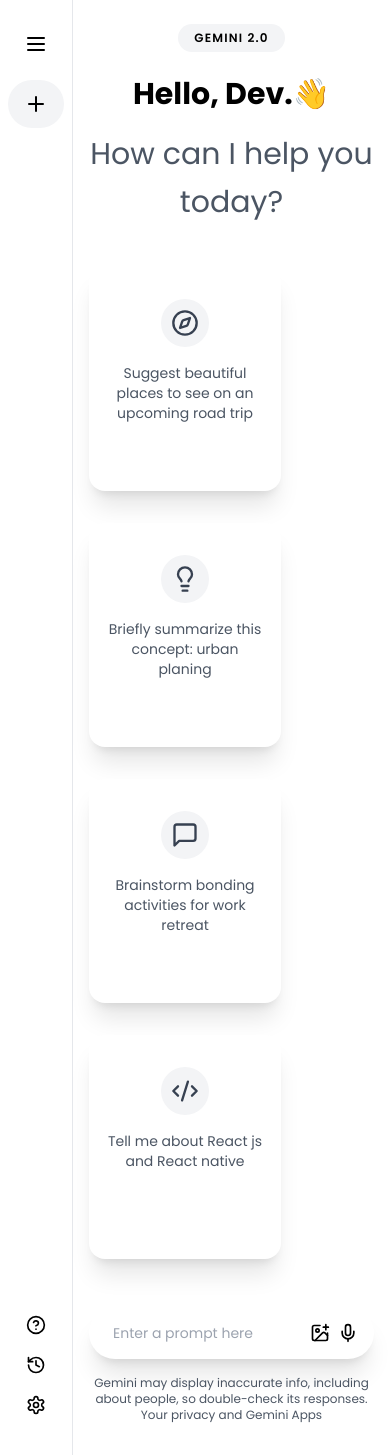
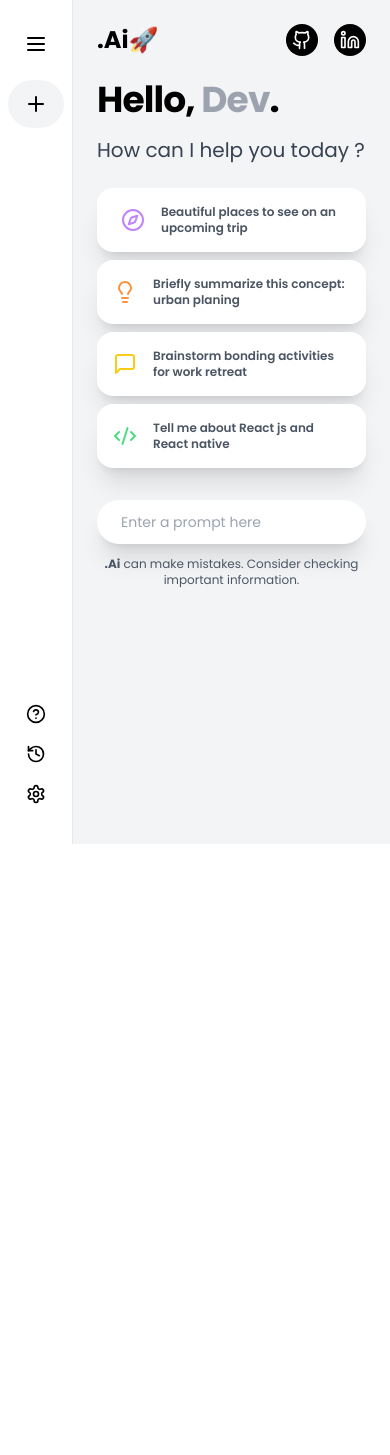
Before and after one commit to mohitmaithanii/.Ai, a React (Vite) app: page / in a window 390 px wide. After the commit the page ends 844 px from the top, so only its background shows below. Built offline with nearby package versions, Linux system fonts and the light colour scheme.

Commit message:
add some responsiveness on main.jsx component

```diff
--- a/src/components/Main/Main.jsx
+++ b/src/components/Main/Main.jsx
@@ -9,7 +9,8 @@
 	ImagePlus,
 	Mic,
 	User,
-	Sparkles,
+	Github,
+	Linkedin,
 } from "lucide-react";
 
 const Main = () => {
@@ -24,67 +25,91 @@
 	} = useContext(Context);
 
 	return (
-		<div className="flex flex-col max-w-sm px-4 py-6 mx-auto sm:max-w-7xl sm:px-6">
+		<div className=" w-full h-screen bg-gray-100">
+			<div className="mx-auto max-w-7xl lg:px-8">
+				<div className="flex flex-col justify-center px-6 py-6 lg:px-6">
+					{/* nav */}
+					<div className="inline-flex items-center justify-between">
+						<span className=" text-2xl font-bold">.Ai🚀</span>
+						<div className="flex items-center justify-center gap-4">
+							<a href="https://github.com/mohitmaithanii/">
+								<span className="flex items-center justify-center w-8 h-8 bg-black rounded-full hover:bg-gray-200 hover:duration-500 text-white hover:text-black">
+									<Github className="w-5 h-5" />
+								</span>
+							</a>
+							<a href="https://www.linkedin.com/in/mohitmaithanii/">
+								<span className="flex items-center justify-center w-8 h-8 bg-black rounded-full hover:bg-gray-200 hover:duration-500 text-white hover:text-black">
+									<Linkedin className="w-5 h-5" />
+								</span>
+							</a>
+						</div>
+					</div>
 					{!showResult ? (
-				<>
-					<div className="max-w-xl mx-auto text-center">
-						<div className="mx-auto inline-flex rounded-full bg-gray-100 px-4 py-1.5">
-							<p className="text-xs font-semibold tracking-widest text-black uppercase">
-								Gemini 2.0
+						<div className="">
+							{/* title */}
+							<h1 className="mt-6 max-w-4xl text-4xl sm:text-7xl font-bold tracking-tight text-black lg:text-8xl">
+								Hello, <span className="text-gray-400">Dev</span>.
+							</h1>
+							<p className="mt-4 max-w-3xl text-xl text-gray-700 sm:text-4xl lg:text-5xl">
+								How can I help you today ?
+							</p>
+
+							{/* Cards */}
+							<div className="xl:mt-28 mt-6 flex items-center justify-center lg:justify-start mb-4 ">
+								<div className="grid grid-cols-1 text-center gap-y-2 sm:gap-y-2 sm:grid-cols-2 sm:gap-12 lg:grid-cols-4  ">
+									<div className="lg:w-48 lg:h-48 px-6 py-8 duration-500 bg-white shadow-xl rounded-2xl hover:scale-105 cursor-pointer  h-14 sm:h-28  flex">
+										<div className="flex justify-between gap-4 items-center text-start lg:flex-col lg:text-center ">
+											<span>
+												<Compass className="text-purple-400 sm:h-10 sm:w-10 " />
+											</span>
+											<p className="mt-4 mb-4 sm:text-sm text-gray-600 text-xs font-semibold">
+												Beautiful places to see on an upcoming trip
 											</p>
 										</div>
-						<h2 className="mt-6 text-3xl font-bold leading-tight text-black sm:text-4xl lg:text-5xl">
-							Hello, Dev.👋
-						</h2>
-						<p className="mt-4 text-3xl leading-relaxed text-gray-600">
-							How can I help you today?
-						</p>
 									</div>
-					<div className="grid grid-cols-1 my-10 text-center gap-y-8 sm:grid-cols-2 sm:gap-12 lg:grid-cols-4 ">
-						<div className="w-48 h-56 px-4 py-8 duration-500 bg-white shadow-xl rounded-2xl hover:scale-105 ">
-							<span className="flex items-center justify-center w-12 h-12 mx-auto bg-gray-100 rounded-full">
-								<Compass className="text-gray-700 h-7 w-7" />
+									<div className="lg:w-48 lg:h-48 px-4 py-8 duration-500 bg-white shadow-xl rounded-2xl hover:scale-105 cursor-pointer  h-14  flex sm:h-28  ">
+										<div className="flex justify-between gap-4 items-center text-start lg:flex-col lg:text-center ">
+											<span>
+												<Lightbulb className="text-orange-400 sm:h-10 sm:w-10 " />
 											</span>
-							<p className="mt-4 mb-4 text-sm text-gray-600 ">
-								Suggest beautiful places to see on an upcoming road trip
-							</p>
-						</div>
-						<div className="w-48 h-56 px-4 py-8 duration-500 bg-white shadow-xl rounded-2xl hover:scale-105 ">
-							<span className="flex items-center justify-center w-12 h-12 mx-auto bg-gray-100 rounded-full">
-								<Lightbulb className="text-gray-700 h-7 w-7" />
-							</span>
-							<p className="mt-4 mb-4 text-sm text-gray-600 ">
+											<p className="mt-4 mb-4 sm:text-sm font-semibold text-gray-600 text-xs">
 												Briefly summarize this concept: urban planing
 											</p>
 										</div>
-						<div className="w-48 h-56 px-4 py-8 duration-500 bg-white shadow-xl rounded-2xl hover:scale-105">
-							<span className="flex items-center justify-center w-12 h-12 mx-auto bg-gray-100 rounded-full">
-								<MessageSquare className="text-gray-700 h-7 w-7" />
+									</div>
+									<div className="lg:w-48 lg:h-48 px-4 py-8 duration-500 bg-white shadow-xl rounded-2xl hover:scale-105 cursor-pointer  h-14  flex sm:h-28">
+										<div className="flex justify-between gap-4 items-center text-start lg:flex-col lg:text-center ">
+											<span>
+												<MessageSquare className="text-yellow-400 sm:h-10 sm:w-10 " />
 											</span>
-							<p className="mt-4 mb-4 text-sm text-gray-600 ">
+											<p className="mt-4 mb-4 sm:text-sm text-gray-600 text-xs font-semibold">
 												Brainstorm bonding activities for work retreat
 											</p>
 										</div>
-						<div className="w-48 h-56 px-4 py-8 duration-500 bg-white shadow-xl rounded-2xl hover:scale-105">
-							<span className="flex items-center justify-center w-12 h-12 mx-auto bg-gray-100 rounded-full">
-								<CodeXml className="text-gray-700 h-7 w-7" />
+									</div>
+									<div className="lg:w-48 lg:h-48 px-4 py-8 duration-500 bg-white shadow-xl rounded-2xl hover:scale-105 cursor-pointer  h-14  flex  sm:h-28 ">
+										<div className="flex justify-between gap-4 items-center text-start lg:flex-col lg:text-center ">
+											<span>
+												<CodeXml className="text-green-400 sm:h-10 sm:w-10 " />
 											</span>
-							<p className="mt-4 mb-4 text-sm text-gray-600 ">
+											<p className="mt-4 mb-4 sm:text-sm text-gray-600 text-xs font-semibold">
 												Tell me about React js and React native
 											</p>
 										</div>
 									</div>
-				</>
+								</div>
+							</div>
+						</div>
 					) : (
-				<div className="">
-					<div className="flex items-center gap-4 mb-4">
-						<span className="flex items-center justify-center w-10 h-10 bg-gray-100 rounded-full">
-							<User />
+						<div className="flex items-start flex-col">
+							<div className="flex items-center gap-4 mt-4 mb-4">
+								<span className="flex items-center justify-center w-8 h-8 bg-white rounded-full text-black ">
+									<User className="w-5 h-5" />
 								</span>
 								<p className="py-2 text-sm font-semibold ">{recentPrompt}</p>
 							</div>
-					<div className="w-full mx-auto overflow-y-scroll bg-white shadow-2xl h-96 rounded-xl">
-						<div className="flex items-center p-3">
+							<div className="w-full mx-auto overflow-y-scroll bg-white shadow-2xl h-[350px] rounded-xl no-scrollbar px-2 sm:h-[350px] lg:h-[330px] xl:h-[430px] py-4 ">
+								<div className="flex items-center px-3">
 									<div className="px-1">
 										<span className="inline-block w-3 h-3 bg-red-500 rounded-full cursor-pointer sm:h-4 sm:w-4"></span>
 									</div>
@@ -95,17 +120,31 @@
 										<span className="inline-block w-3 h-3 bg-green-500 rounded-full cursor-pointer sm:h-4 sm:w-4"></span>
 									</div>
 								</div>
+								{loading ? (
+									<div className=" px-4 w-3/4 animate-pulse flex space-x-4">
+										<div className="flex-1 space-y-3 py-1">
+											<div className="h-3 bg-gray-300 rounded"></div>
+											<div className="space-y-3">
+												<div className="grid grid-cols-3 gap-4">
+													<div className="h-3 bg-gray-300 rounded col-span-2"></div>
+													<div className="h-3 bg-gray-300 rounded col-span-3"></div>
+													<div className="h-3 bg-gray-300 rounded col-span-4"></div>
+												</div>
+											</div>
+										</div>
+									</div>
+								) : (
 									<p
-							className="px-4 text-sm leading-8"
+										className="px-4 leading-6 sm:leading-8 text-xs sm:text-sm"
 										dangerouslySetInnerHTML={{ __html: resultData }}
 									></p>
+								)}
 							</div>
 						</div>
 					)}
-
 					{/* Input */}
-			<div className="w-full py-2 mx-auto xl:mt-24">
-				<div className="flex items-center justify-center gap-4 px-4 py-4 bg-white rounded-full shadow-xl md:flex-row md:justify-between">
+					<div className="w-full  mx-auto mt-4 ">
+						<div className="flex items-center justify-center gap-4 px-4 py-3 lg:py-4 bg-white rounded-full shadow-xl md:flex-row md:justify-between">
 							<input
 								onChange={(e) => setInput(e.target.value)}
 								value={input}
@@ -113,18 +152,27 @@
 								placeholder="Enter a prompt here"
 								className="w-full px-2 text-sm text-gray-800 bg-transparent outline-none sm:py-2 sm:text-base"
 							/>
-					<div className="flex gap-2 sm:gap-4">
-						<ImagePlus className="w-5 h-5" />
-						<Mic className="w-5 h-5" />
+							<div className="flex gap-2 sm:gap-4 justify-center items-center">
+								<span className="hidden sm:flex  gap-2 sm:gap-4 justify-center items-center">
+									<ImagePlus className="w-5 h-5 sm:w-6 sm:h-6" />
+									<Mic className="w-5 h-5 sm:w-6 sm:h-6" />
+								</span>
 								{input ? (
-							<SendHorizontal className="w-5 h-5" onClick={() => onSent()} />
+									<span className="flex items-center justify-center w-7 sm:w-9 sm:h-9 h-7 bg-black rounded-full  text-white ">
+										<SendHorizontal
+											className="sm:w-5 sm:h-5 w-4 h-4"
+											onClick={() => onSent()}
+										/>
+									</span>
 								) : null}
 							</div>
 						</div>
-				<p className="mt-4 text-xs text-center text-gray-600">
-					Gemini may display inaccurate info, including about people, so
-					double-check its responses. Your privacy and Gemini Apps
+						<p className="mt-3 text-xs text-center text-gray-600">
+							<span className="font-bold">.Ai</span> can make mistakes. Consider
+							checking important information.
 						</p>
+					</div>
+				</div>
 			</div>
 		</div>
 	);
--- a/src/index.css
+++ b/src/index.css
@@ -7,3 +7,11 @@
 * {
 	font-family: "Poppins", sans-serif;
 }
+
+.no-scrollbar::-webkit-scrollbar {
+	display: none;
+}
+.no-scrollbar {
+	-ms-overflow-style: none;
+	scrollbar-width: none;
+}
```
Also changed, not shown: package.json (indentation only), 1 other file (tests, documents, lock files or other folders). Lines whose indentation alone changed are shown as unchanged.
